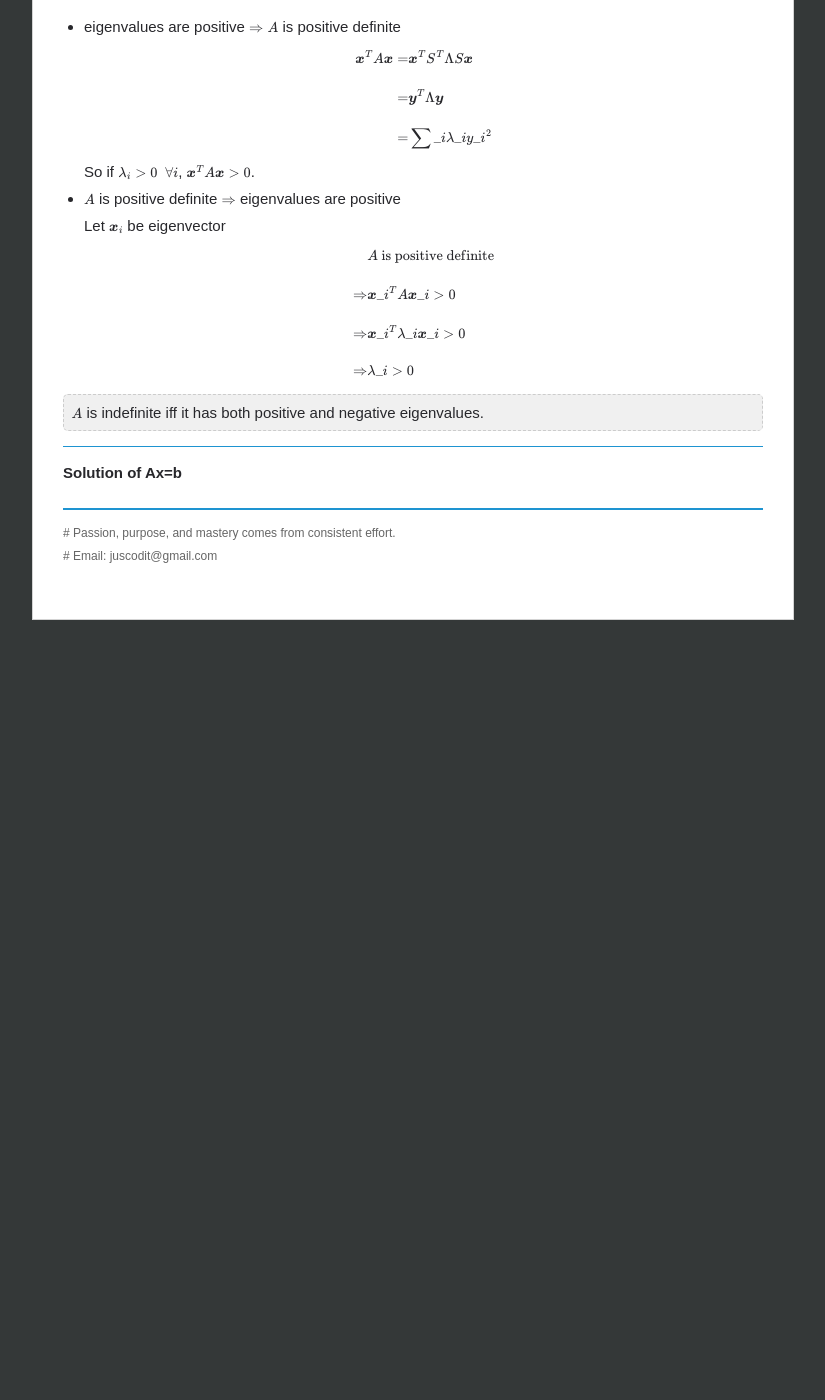
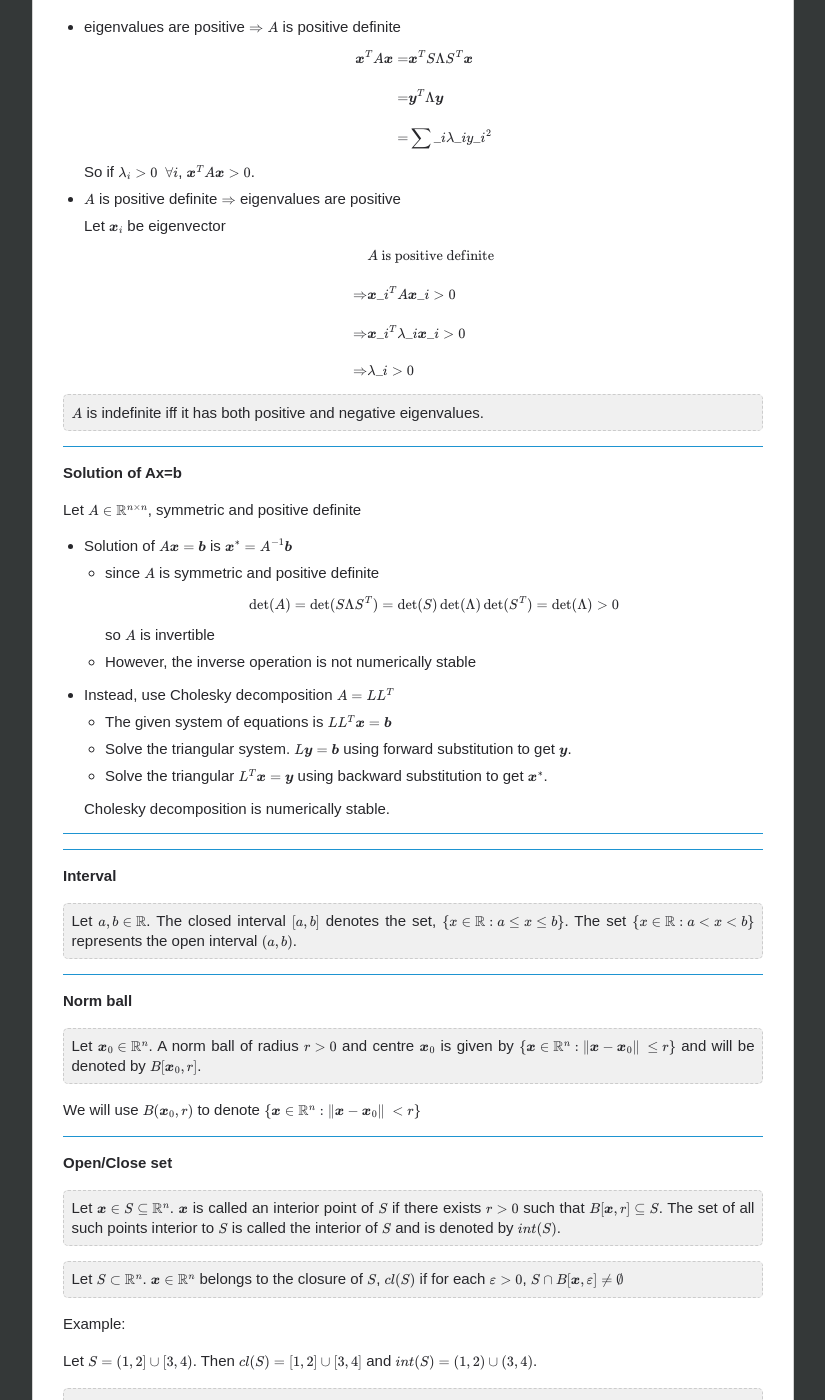
Before and after one commit to chenrushan/chenrushan.github.io, a Jekyll site: the page built from _posts/2014-03-21-NPTEL-02-mathback.markdown, in a window 1280 px wide and 1400 px high, scrolled down 8499 px. Shown: the whole window, without its empty margins (227-1052 px from the left). Built offline with Jekyll 4.4.1, drawn with Linux system fonts in a browser that asks for light colours; Markdown is read by kramdown in place of the engine named in the settings; formulas are drawn with MathJax 3; before the commit the page ends 9129 px from its top, so only the background shows below that; some of the changed text lies outside the part shown.

Commit message:
[np02]: update

```diff
--- a/_posts/2014-03-21-NPTEL-02-mathback.markdown
+++ b/_posts/2014-03-21-NPTEL-02-mathback.markdown
@@ -433,7 +433,7 @@
 
   $$
   \begin{align}
-  \boldsymbol{x}^T A \boldsymbol{x} = & \boldsymbol{x}^T S^T \Lambda S \boldsymbol{x} \\\\
+  \boldsymbol{x}^T A \boldsymbol{x} = & \boldsymbol{x}^T S \Lambda S^T \boldsymbol{x} \\\\
   = & \boldsymbol{y}^T \Lambda \boldsymbol{y} \\\\
   = & \sum\_i \lambda\_i y\_i^2
   \end{align}
@@ -461,3 +461,109 @@
 -----------------------
 
 **Solution of Ax=b**
+
+Let $A \in \mathbb{R}^{n\times n}$, symmetric and positive definite
+
+* Solution of $A\boldsymbol{x}=\boldsymbol{b}$ is $\boldsymbol{x}^{\*} = A^{-1} \boldsymbol{b}$
+
+  * since $A$ is symmetric and positive definite
+
+     $$\det(A) = \det(S \Lambda S^T) = \det(S)\det(\Lambda)\det(S^T) = \det(\Lambda) \gt 0$$
+
+     so $A$ is invertible
+
+  * However, the inverse operation is not numerically stable
+
+* Instead, use Cholesky decomposition $A = L L^T$
+
+  * The given system of equations is $L L^T \boldsymbol{x} = \boldsymbol{b}$
+
+  * Solve the triangular system. $L\boldsymbol{y} = \boldsymbol{b}$ using forward substitution to get $\boldsymbol{y}$.
+
+  * Solve the triangular $L^T \boldsymbol{x} = \boldsymbol{y}$ using backward substitution to get $\boldsymbol{x}^{\*}$.
+
+  Cholesky decomposition is numerically stable.
+
+-----------------------
+-----------------------
+
+**Interval**
+
+<blockquote>
+Let $a, b \in \mathbb{R}$. The closed interval $[a, b]$ denotes the set, $\{ x \in \mathbb{R}: a \leq x \leq b \}$. The set $\{ x \in \mathbb{R}: a \lt x \lt b\}$ represents the open interval $(a, b)$.
+</blockquote>
+
+-----------------------
+
+**Norm ball**
+
+<blockquote>
+Let $\boldsymbol{x}_0 \in \mathbb{R}^n$. A norm ball of radius $r > 0$ and centre $\boldsymbol{x}_0$ is given by $\{\boldsymbol{x} \in \mathbb{R}^n: \Vert \boldsymbol{x} - \boldsymbol{x}_0 \Vert\ \leq r \}$ and will be denoted by $B[\boldsymbol{x}_0, r]$.
+</blockquote>
+
+We will use $B(\boldsymbol{x}\_0, r)$ to denote $\\{\boldsymbol{x} \in \mathbb{R}^n: \Vert \boldsymbol{x} - \boldsymbol{x}\_0 \Vert\ \lt r \\}$
+
+-----------------------
+
+**Open/Close set**
+
+<blockquote>
+Let $\boldsymbol{x} \in S \subseteq \mathbb{R}^n$. $\boldsymbol{x}$ is called an interior point of $S$ if there exists $r \gt 0$ such that $B[\boldsymbol{x}, r] \subseteq S$. The set of all such points interior to $S$ is called the interior of $S$ and is denoted by $int(S)$.
+</blockquote>
+
+<blockquote>
+Let $S \subset \mathbb{R}^n$. $\boldsymbol{x} \in \mathbb{R}^n$ belongs to the closure of $S$, $cl(S)$ if for each $\varepsilon \gt 0$, $S \cap B[\boldsymbol{x}, \varepsilon] \neq \emptyset$
+</blockquote>
+
+Example:
+
+Let $S = (1, 2] \cup [3, 4)$. Then $cl(S) = [1, 2] \cup [3, 4]$ and $int(S) = (1, 2) \cup (3, 4)$.
+
+<blockquote>
+A set $S \subseteq \mathbb{R}^n$ is said to be an open set if $S = int(S)$. <br/>
+A set $S \subseteq \mathbb{R}^n$ is said to be an closed set if $S = cl(S)$.
+</blockquote>
+
+Example:
+
+* open set: $B(0, r)$, $(1, 2) \cup (3, 4)$
+* closed set: $[1, 2] \cup [3, 4]$
+
+-----------------------
+
+**Bounded and compact**
+
+<blockquote>
+The boundary of a set S is defined as $bd(S) = cl(S)\setminus int(S)$.
+</blockquote>
+
+<blockquote>
+A set $S \subset \mathbb{R}^n$ is said to be bounded if there exist $R \; (0 \lt R \lt \infty)$ and $\boldsymbol{x} \in \mathbb{R}^n$, such that $S \subset B(\boldsymbol{x}, R)$.
+</blockquote>
+
+Example:
+
+* $(1, 2] \cup [3, 100)$ is a bounded set
+* $(0, \infty)$ is not a bounded set
+
+<blockquote>
+A set $S \subset \mathbb{R}^n$ is said to be compact if it's closed and bounded.
+</blockquote>
+
+Example:
+
+* $[0, 100] \cup [1000, 10000]$ is a compact set
+
+-----------------------
+
+**Sequences**
+
+Let $S \subseteq \mathbb{R}^n$ and $\{ \boldsymbol{x}^k \}$ be a sequence of points belonging to $S$.
+
+<blockquote>
+A sequence $\{ \boldsymbol{x}^k \}$ converges to $\boldsymbol{x}^{*}$, if for any given $\varepsilon \gt 0$, there is a positive integer $K$ such that
+
+$$ \Vert \boldsymbol{x}^k - \boldsymbol{x}^* \Vert \leq \varepsilon \;\; \forall k \geq K$$
+
+We write this as $\boldsymbol{x}^k \rightarrow \boldsymbol{x}^*$ or $\lim_{k \rightarrow \infty} \boldsymbol{x}^k = \boldsymbol{x}^*$.
+</blockquote>
```
